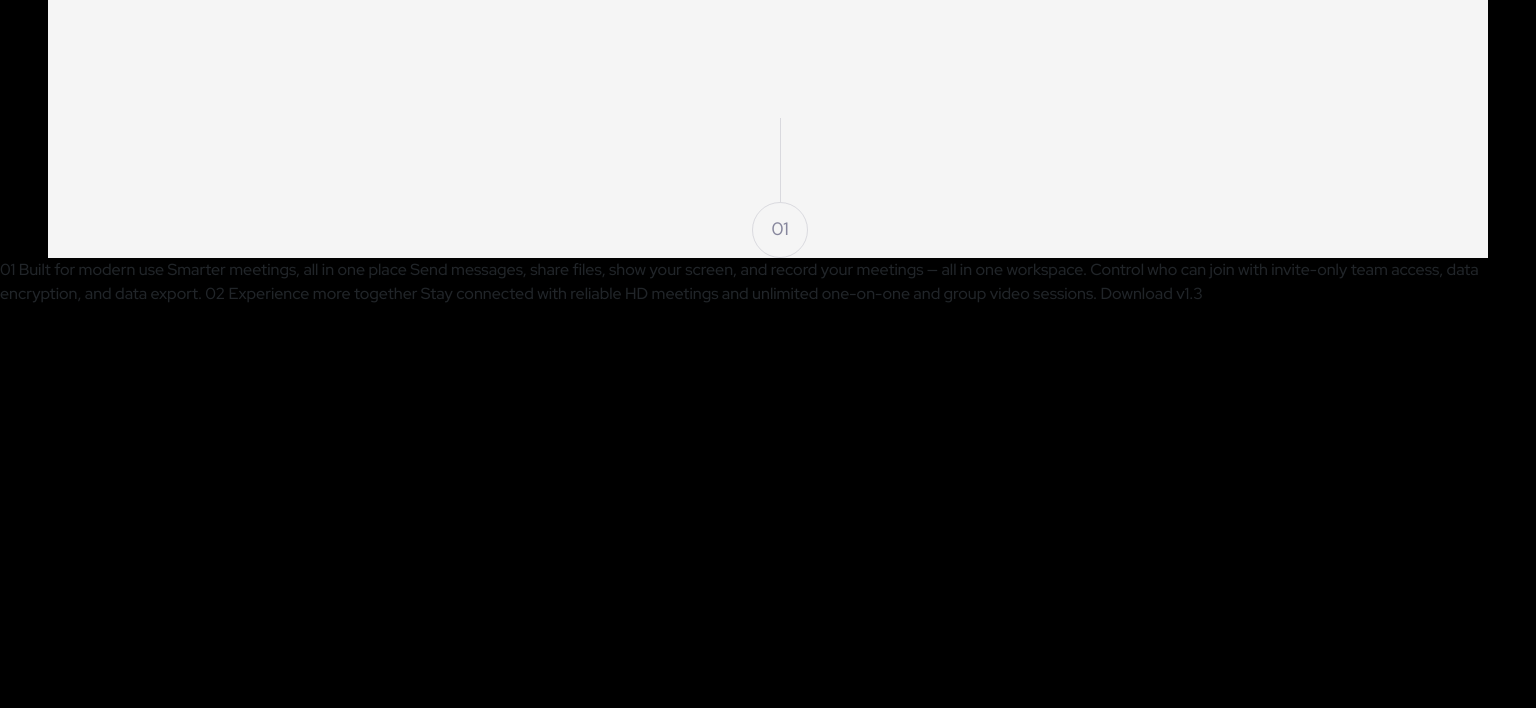
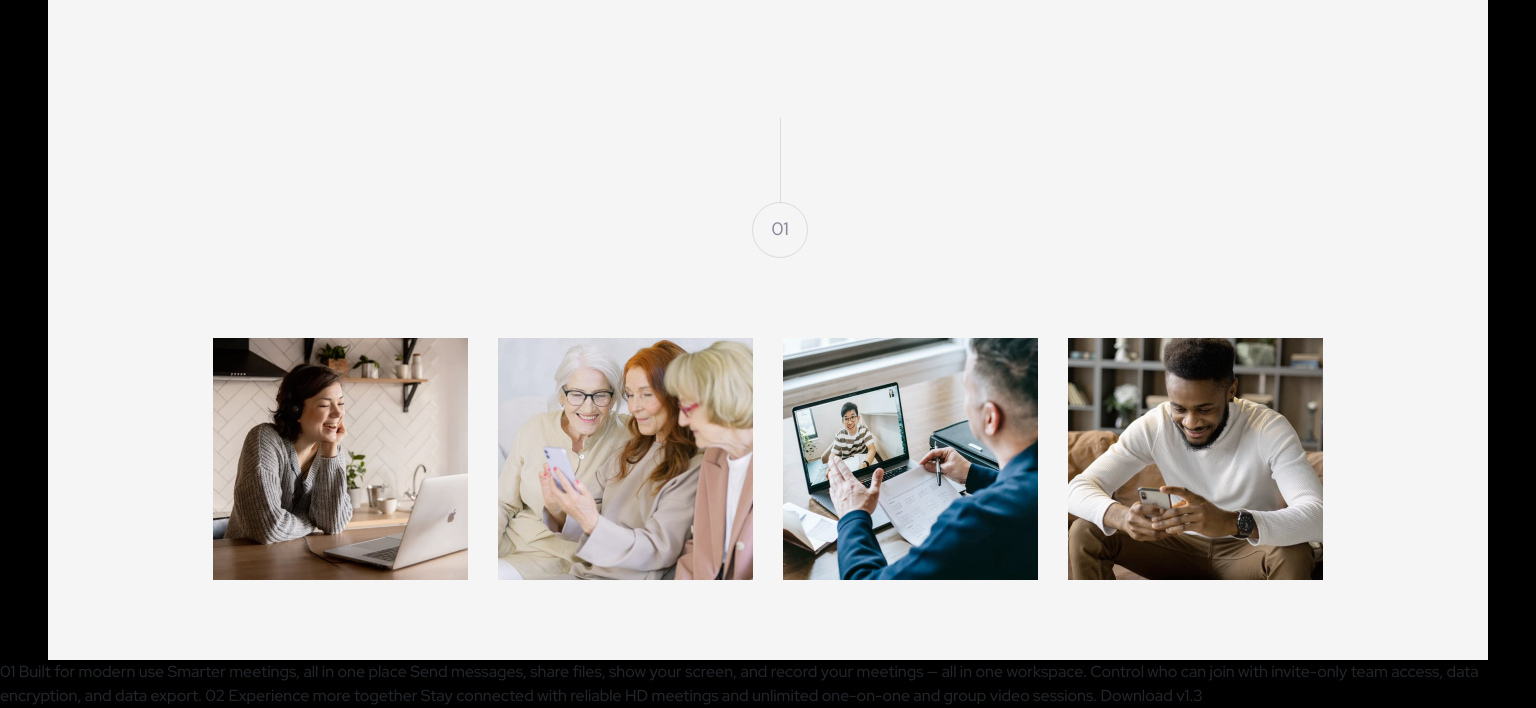
Before and after one commit to aavv8931/Meet-Landing-Page, a plain HTML site: page index.html in a window 1536 px wide. Shown: the part 518-1226 px from the top of the page. Before the commit the page ends 824 px from the top, so only its background shows below. Drawn offline with nearby package versions, Linux system fonts and the light colour scheme.

Commit message:
add css style for Section img

```diff
--- a/style.css
+++ b/style.css
@@ -56,6 +56,26 @@ span {
     background: url(assets/desktop/image-hero-right.png) no-repeat;
 }
 
+/* Section */
+
+/* Group imgs */
+
+.woman-videocall{
+    background: url(assets/desktop/image-woman-in-videocall.jpg);
+}
+
+.women-videochatting{
+    background: url(assets/desktop/image-women-videochatting.jpg);
+}
+
+.men-meeting{
+    background: url(assets/desktop/image-men-in-meeting.jpg);
+}
+
+.man-texting{
+    background: url(assets/desktop/image-man-texting.jpg);
+}
+
 
 
 /* Media Queries styles */
@@ -68,6 +88,7 @@ span {
 @media (min-width: 1400px) {
     body{
         background-color: #000000;
+        overflow-x: hidden;
     }
     .container-fluid{
         width: 1440px;
@@ -161,7 +182,44 @@ span {
         border-radius: 29px;
         width: 56px;
         height: 56px;
-        margin: 0 692px;
+        margin: 0 692px 80px;
+    }
+
+    /* Section */
+
+    #section{
+      margin-top: ;
+    }
+
+    .group-imgs{
+        height: 242px;
+        width: 1110px;
+        margin: 0 auto 80px;
+    }
+    .woman-videocall{
+        width: 255px;
+        height: 242px;
+        background-size: 100% 100%;
+    }
+
+    .women-videochatting{
+        width: 255px;
+        height: 242px;
+        margin: 0 15px 0 30px;
+        background-size: 100% 100%;
+    }
+
+    .men-meeting{
+        width: 255px;
+        height: 242px;
+        margin: 0 30px 0 15px;
+        background-size: 100% 100%;
+    }
+
+    .man-texting{
+        width: 255px;
+        height: 242px;
+        background-size: 100% 100%;
     }
 
 }
```
